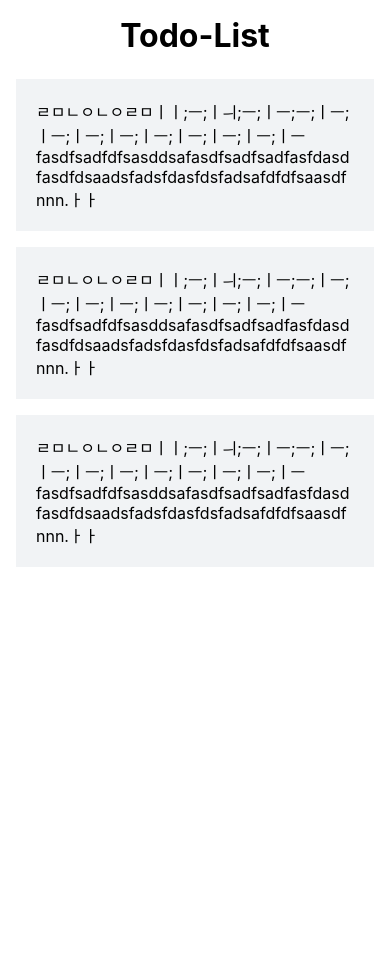
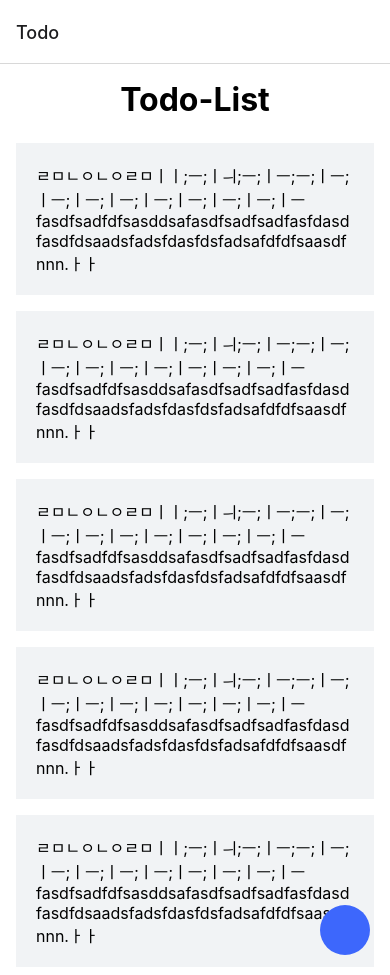
Before and after one commit to whos-bax/yplabsFe, a React Native app: screen /Todo in a window 390 px wide. Before the commit the page ends 844 px from the top, so only its background shows below. Built offline with nearby package versions, Linux system fonts and the light colour scheme; no server answers.

Commit message:
stack navigation 적용

```diff
--- a/App.tsx
+++ b/App.tsx
@@ -1,71 +1,25 @@
-import React, { useEffect, useState } from 'react';
-import {
-  SafeAreaView,
-  StyleSheet,
-} from 'react-native';
+import React from 'react';
+import { NavigationContainer, useNavigationContainerRef } from '@react-navigation/native';
+import { createStackNavigator } from '@react-navigation/stack';
+import TodoListStack from './src/pages/TodoListStack';
+import TodoDetailStack from './src/pages/TodoDetailStack';
 
-import TodoListScreen from './src/pages/TodoListScreen';
-import api from './src/api/apiService';
-
-export type MemoType = {
-  id: number
-  content: string
-  create_at: string
-  update_at: string
-}
-
-export type MemoProps = {
-  memoList: MemoType[]
-}
+type RootStackParams = {
+  Todo: undefined;
+  Detail: undefined;
+};
+const Stack = createStackNavigator<RootStackParams>();
 
 function App(): React.JSX.Element {
-
-  const [memoList, setMemoList] = useState<MemoType[]>([])
-
-  useEffect(() => {
-    getMemoList();
-  }, [])
-
-  const getMemoList = async () => {
-    const res = await api.getMemoAll();
-    // console.log(res)
-    setMemoList([
-      {
-        "id": 220,
-        "content": "ㄹㅁㄴㅇㄴㅇㄹㅁㅣㅣ;ㅡ;ㅣㅢ;ㅡ;ㅣㅡ;ㅡ;ㅣㅡ;ㅣㅡ;ㅣㅡ\n\n\n\n;ㅣㅡ;ㅣㅡ;ㅣㅡ;ㅣㅡ\n\n\n\n;ㅣㅡ;ㅣㅡfasdfsadfdfsasddsafasdfsadfsadfasfdasdfasdfdsaadsfadsfdasfdsfadsafdfdfsaasdfnnn.ㅏㅏ",
-        "update_at": "2024-02-29T05:49:22.162371Z",
-        "create_at": "2023-06-19T02:03:36.672979Z"
-      },
-      {
-        "id": 221,
-        "content": "ㄹㅁㄴㅇㄴㅇㄹㅁㅣㅣ;ㅡ;ㅣㅢ;ㅡ;ㅣㅡ;ㅡ;ㅣㅡ;ㅣㅡ;ㅣㅡ\n\n\n\n;ㅣㅡ;ㅣㅡ;ㅣㅡ;ㅣㅡ\n\n\n\n;ㅣㅡ;ㅣㅡfasdfsadfdfsasddsafasdfsadfsadfasfdasdfasdfdsaadsfadsfdasfdsfadsafdfdfsaasdfnnn.ㅏㅏ",
-        "update_at": "2024-02-29T05:49:22.162371Z",
-        "create_at": "2023-06-19T02:03:36.672979Z"
-      },
-      {
-        "id": 223,
-        "content": "ㄹㅁㄴㅇㄴㅇㄹㅁㅣㅣ;ㅡ;ㅣㅢ;ㅡ;ㅣㅡ;ㅡ;ㅣㅡ;ㅣㅡ;ㅣㅡ\n\n\n\n;ㅣㅡ;ㅣㅡ;ㅣㅡ;ㅣㅡ\n\n\n\n;ㅣㅡ;ㅣㅡfasdfsadfdfsasddsafasdfsadfsadfasfdasdfasdfdsaadsfadsfdasfdsfadsafdfdfsaasdfnnn.ㅏㅏ",
-        "update_at": "2024-02-29T05:49:22.162371Z",
-        "create_at": "2023-06-19T02:03:36.672979Z"
-      },])
-  }
-
-  const props = {
-    memoList,
-  }
+  const navigationRef = useNavigationContainerRef();
   return (
-    <SafeAreaView style={styles.container}>
-      <TodoListScreen {...props} />
-    </SafeAreaView>
+    <NavigationContainer ref={navigationRef}>
+      <Stack.Navigator>
+        <Stack.Screen name="Todo" component={TodoListStack} />
+        <Stack.Screen name="Detail" component={TodoDetailStack} />
+      </Stack.Navigator>
+    </NavigationContainer>
   );
 }
 
-const styles = StyleSheet.create({
-  container: {
-    flex: 1,
-    height: "100%",
-    backgroundColor: "white"
-  }
-});
-
 export default App;
--- a/index.js
+++ b/index.js
@@ -1,7 +1,4 @@
-/**
- * @format
- */
-
+import 'react-native-gesture-handler';
 import {AppRegistry} from 'react-native';
 import App from './App';
 import {name as appName} from './app.json';
--- a/src/pages/TodoListScreen.tsx
+++ b/src/components/TodoList.tsx
@@ -1,25 +1,13 @@
 import { FlatList, SafeAreaView, StatusBar, StyleSheet, Text, Touchable, TouchableOpacity, View } from "react-native"
-import { MemoProps } from "../../App";
+import { MemoProps } from "../pages/TodoListStack";
+import { useNavigationContainerRef } from "@react-navigation/native";
 
 type ItemProps = {
     content: string
     create_at: string
 };
 
-const Item = ({ content }: ItemProps) => (
-    <TouchableOpacity style={styles.item}>
-        <Text
-            style={styles.content}
-            numberOfLines={5}
-            ellipsizeMode="tail"
-        >
-            {content.replaceAll("\n", "")}
-        </Text>
-    </TouchableOpacity>
-);
-
-const TodoListScreen = ({ memoList }: MemoProps) => {
-    console.log(memoList)
+const TodoList = ({ memoList }: MemoProps) => {
     return (
         <SafeAreaView style={styles.container}>
             <Text style={styles.title}>Todo-List</Text>
@@ -31,6 +19,28 @@ const TodoListScreen = ({ memoList }: MemoProps) => {
         </SafeAreaView>
     )
 }
+
+const Item = ({ content }: ItemProps) => {
+    const navigationRef = useNavigationContainerRef();
+    const handleNavigate = () => {
+        // navigationRef.navigate("Detail")
+        console.log(navigationRef.current)
+    }
+    return (
+        <TouchableOpacity
+            style={styles.item}
+            onPress={handleNavigate}
+        >
+            <Text
+                style={styles.content}
+                numberOfLines={5}
+                ellipsizeMode="tail"
+            >
+                {content.replaceAll("\n", "")}
+            </Text>
+        </TouchableOpacity>
+    )
+};
 
 const styles = StyleSheet.create({
     container: {
@@ -54,4 +64,4 @@ const styles = StyleSheet.create({
         flex: 1,
     }
 })
-export default TodoListScreen
+export default TodoList
--- /dev/null
+++ b/src/components/TodoModal.tsx
@@ -0,0 +1,136 @@
+import React, { useState } from 'react';
+import { Modal, StyleSheet, Text, Pressable, View, TextInput, TouchableOpacity, Dimensions } from 'react-native';
+import { TodoModalProps } from '../pages/TodoListStack';
+
+const { width, height } = Dimensions.get("window")
+
+const TodoModal = ({
+    todoValue,
+    handleTodoListCreate
+}: TodoModalProps) => {
+    const [modalVisible, setModalVisible] = useState(false);
+    const handleModalClose = (e: any) => {
+        // if (e.target !== e.currentTarget) return;
+        setModalVisible(!modalVisible)
+    }
+    return (
+        <View>
+            <Modal
+                animationType="slide"
+                transparent={true}
+                visible={modalVisible}
+                onRequestClose={() => {
+                    setModalVisible(!modalVisible);
+                }}
+            >
+                <Pressable
+                    style={styles.centeredView}
+                // onPress={handleModalClose}
+                >
+                    <View style={styles.modalView}>
+                        <TextInput
+                            style={styles.modalInput}
+                            placeholder='할 일을 작성해 주세요.'
+                            autoFocus
+                            editable
+                            multiline
+                            onChangeText={handleTodoListCreate}
+                            value={todoValue}
+                        />
+                        <View style={styles.buttonGroup}>
+                            <TouchableOpacity
+                                style={styles.button}
+                                // hitSlop={10}
+                                onPress={handleModalClose}
+                            >
+                                <Text style={styles.buttonText}>
+                                    취소
+                                </Text>
+                            </TouchableOpacity>
+                            <TouchableOpacity
+                                style={[styles.button, styles.buttonActive]}
+                                // hitSlop={10}
+                                onPress={handleModalClose}
+                            >
+                                <Text style={styles.buttonText}>
+                                    작성
+                                </Text>
+                            </TouchableOpacity>
+                        </View>
+                    </View>
+                </Pressable>
+            </Modal>
+            <Pressable
+                style={styles.fixedButton}
+                onPress={() => setModalVisible(true)}
+            >
+            </Pressable>
+        </View>
+    );
+};
+
+const styles = StyleSheet.create({
+    centeredView: {
+        flex: 1,
+        paddingTop: 22,
+        justifyContent: 'flex-start',
+        alignItems: 'center',
+        // marginTop: 22,
+        backgroundColor: "rgba(0,0,0,0.2)"
+    },
+    modalView: {
+        backgroundColor: 'white',
+        borderRadius: 8,
+        padding: 20,
+        marginTop: height * 0.1,
+        // alignItems: 'center',
+        shadowColor: '#000',
+        shadowOffset: {
+            width: 0,
+            height: 2,
+        },
+        shadowOpacity: 0.25,
+        shadowRadius: 4,
+        elevation: 5,
+
+        width: "80%",
+    },
+    modalInput: {
+        textAlign: "left",
+        fontSize: 16,
+        maxHeight: 150,
+    },
+    buttonGroup: {
+        flexDirection: "row",
+        justifyContent: "center",
+        marginTop: 30,
+        gap: 16,
+    },
+    button: {
+        backgroundColor: "gray",
+        paddingVertical: 6,
+        paddingHorizontal: 12,
+        borderRadius: 4
+    },
+    buttonActive: {
+        backgroundColor: "#3d67fc"
+    },
+    buttonText: {
+        color: "white",
+        fontSize: 14,
+    },
+    fixedButton: {
+        width: 50,
+        height: 50,
+        borderRadius: 25,
+        position: 'absolute',
+        bottom: 20,
+        right: 20,
+        display: "flex",
+        alignItems: "center",
+        justifyContent: "center",
+        backgroundColor: "#3d67fc"
+    },
+});
+
+export default TodoModal;
--- /dev/null
+++ b/src/pages/TodoDetailStack.tsx
@@ -0,0 +1,20 @@
+import { StyleSheet } from "react-native";
+import { SafeAreaView } from "react-native-safe-area-context";
+
+const TodoDetailStack = () => {
+    return (
+        <SafeAreaView style={styles.container}>
+
+        </SafeAreaView>
+    )
+}
+
+const styles = StyleSheet.create({
+  container: {
+    flex: 1,
+    height: "100%",
+    backgroundColor: "white"
+  }
+});
+
+export default TodoDetailStack;
--- /dev/null
+++ b/src/pages/TodoListStack.tsx
@@ -0,0 +1,102 @@
+import 'react-native-gesture-handler';
+import React, { useEffect, useState } from 'react';
+import {
+  SafeAreaView,
+  StyleSheet,
+} from 'react-native';
+
+import TodoList from '../components/TodoList';
+import api from './../api/apiService';
+import TodoModal from './../components/TodoModal';
+import { useNavigationContainerRef } from '@react-navigation/native';
+
+export type MemoType = {
+  id: number
+  content: string
+  create_at: string
+  update_at: string
+}
+
+export type MemoProps = {
+  memoList: MemoType[]
+}
+
+export type TodoModalProps = {
+  todoValue: string
+  handleTodoListCreate: (text: string) => void
+}
+
+function TodoListStack(): React.JSX.Element {
+  const [memoList, setMemoList] = useState<MemoType[]>([])
+
+  useEffect(() => {
+    getMemoList();
+  }, [])
+
+  const getMemoList = async () => {
+    // const res = await api.getMemoAll();
+    // console.log(res)
+    setMemoList([
+      {
+        "id": 220,
+        "content": "ㄹㅁㄴㅇㄴㅇㄹㅁㅣㅣ;ㅡ;ㅣㅢ;ㅡ;ㅣㅡ;ㅡ;ㅣㅡ;ㅣㅡ;ㅣㅡ\n\n\n\n;ㅣㅡ;ㅣㅡ;ㅣㅡ;ㅣㅡ\n\n\n\n;ㅣㅡ;ㅣㅡfasdfsadfdfsasddsafasdfsadfsadfasfdasdfasdfdsaadsfadsfdasfdsfadsafdfdfsaasdfnnn.ㅏㅏ",
+        "update_at": "2024-02-29T05:49:22.162371Z",
+        "create_at": "2023-06-19T02:03:36.672979Z"
+      },
+      {
+        "id": 221,
+        "content": "ㄹㅁㄴㅇㄴㅇㄹㅁㅣㅣ;ㅡ;ㅣㅢ;ㅡ;ㅣㅡ;ㅡ;ㅣㅡ;ㅣㅡ;ㅣㅡ\n\n\n\n;ㅣㅡ;ㅣㅡ;ㅣㅡ;ㅣㅡ\n\n\n\n;ㅣㅡ;ㅣㅡfasdfsadfdfsasddsafasdfsadfsadfasfdasdfasdfdsaadsfadsfdasfdsfadsafdfdfsaasdfnnn.ㅏㅏ",
+        "update_at": "2024-02-29T05:49:22.162371Z",
+        "create_at": "2023-06-19T02:03:36.672979Z"
+      },
+      {
+        "id": 223,
+        "content": "ㄹㅁㄴㅇㄴㅇㄹㅁㅣㅣ;ㅡ;ㅣㅢ;ㅡ;ㅣㅡ;ㅡ;ㅣㅡ;ㅣㅡ;ㅣㅡ\n\n\n\n;ㅣㅡ;ㅣㅡ;ㅣㅡ;ㅣㅡ\n\n\n\n;ㅣㅡ;ㅣㅡfasdfsadfdfsasddsafasdfsadfsadfasfdasdfasdfdsaadsfadsfdasfdsfadsafdfdfsaasdfnnn.ㅏㅏ",
+        "update_at": "2024-02-29T05:49:22.162371Z",
+        "create_at": "2023-06-19T02:03:36.672979Z"
+      },
+      {
+        "id": 224,
+        "content": "ㄹㅁㄴㅇㄴㅇㄹㅁㅣㅣ;ㅡ;ㅣㅢ;ㅡ;ㅣㅡ;ㅡ;ㅣㅡ;ㅣㅡ;ㅣㅡ\n\n\n\n;ㅣㅡ;ㅣㅡ;ㅣㅡ;ㅣㅡ\n\n\n\n;ㅣㅡ;ㅣㅡfasdfsadfdfsasddsafasdfsadfsadfasfdasdfasdfdsaadsfadsfdasfdsfadsafdfdfsaasdfnnn.ㅏㅏ",
+        "update_at": "2024-02-29T05:49:22.162371Z",
+        "create_at": "2023-06-19T02:03:36.672979Z"
+      },
+      {
+        "id": 225,
+        "content": "ㄹㅁㄴㅇㄴㅇㄹㅁㅣㅣ;ㅡ;ㅣㅢ;ㅡ;ㅣㅡ;ㅡ;ㅣㅡ;ㅣㅡ;ㅣㅡ\n\n\n\n;ㅣㅡ;ㅣㅡ;ㅣㅡ;ㅣㅡ\n\n\n\n;ㅣㅡ;ㅣㅡfasdfsadfdfsasddsafasdfsadfsadfasfdasdfasdfdsaadsfadsfdasfdsfadsafdfdfsaasdfnnn.ㅏㅏ",
+        "update_at": "2024-02-29T05:49:22.162371Z",
+        "create_at": "2023-06-19T02:03:36.672979Z"
+      },
+    ])
+  }
+
+  const [todoValue, setTodoValue] = useState<string>("")
+  const handleTodoListCreate = (text: string) => {
+    setTodoValue(text);
+  }
+
+  const TodoListProps = {
+    memoList,
+  }
+
+  const modalProps = {
+    todoValue,
+    handleTodoListCreate,
+  }
+  return (
+    <SafeAreaView style={styles.container}>
+      <TodoList {...TodoListProps} />
+      <TodoModal {...modalProps} />
+    </SafeAreaView>
+  );
+}
+
+const styles = StyleSheet.create({
+  container: {
+    flex: 1,
+    height: "100%",
+    backgroundColor: "white"
+  }
+});
+
+export default TodoListStack;
```
Also changed, not shown: package.json (+11 -2 lines), 3 other files (tests, documents, lock files or other folders).
